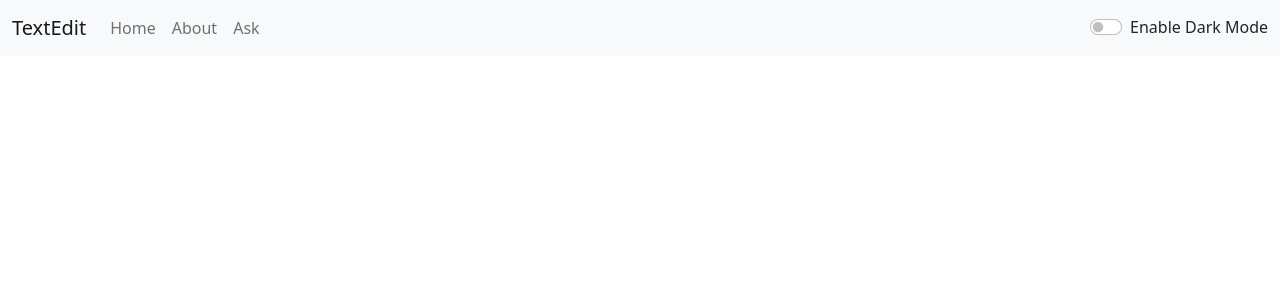
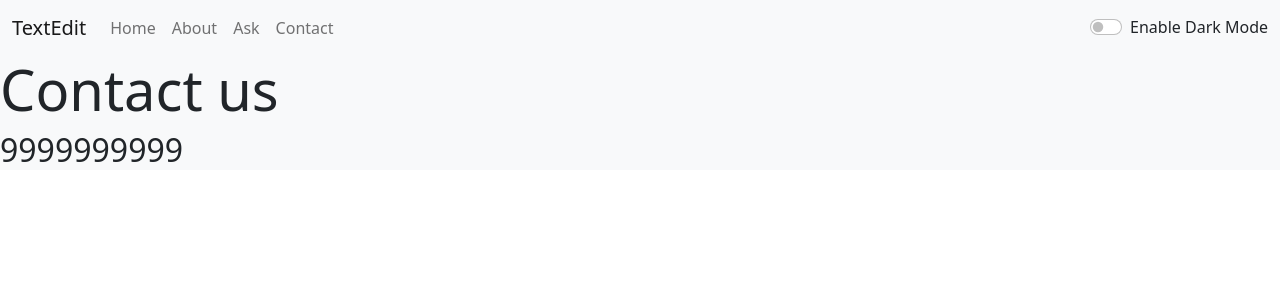
Before and after one commit to DSC-AIT-Pune/Text-Edit, a React (Create React App) app: page /Contact in a window 1280 px wide. Shown: the top 300 px of the page. Built offline with nearby package versions, Linux system fonts and the light colour scheme; what @react-pdf/renderer would draw is missing.

Commit message:
Update 4 files

```diff
--- a/src/App.js
+++ b/src/App.js
@@ -2,12 +2,14 @@
 import { useState } from "react";
 import "./App.css";
 import About from "./components/About";
+import Contact from "./components/Contact";
 // import React, { useState } from 'react';
 import Navbar from "./components/Navbar";
 import TextForm from "./components/TextForm";
 import Alert from "./components/Alert";
 
 import { BrowserRouter as Router, Routes, Route } from "react-router-dom";
+//import { isButtonElement } from "react-router-dom/dist/dom";
 
 function App() {
   const [Mode, setMode] = useState("light"); // whether dark mode is enabled or not
@@ -55,12 +57,14 @@ function App() {
         <Navbar
           title="TextEdit"
           about="About"
+          Contact="Contact"
           mode={Mode}
           toggleMode={toggleMode}
           btntxt={btntxt}
         />
 
         <Alert alert={alert} alertstate={alertstate} />
+
         <Routes>
           <Route
             exact
@@ -76,6 +80,7 @@ function App() {
           />
 
           <Route exact path="/about" element={<About mode={Mode} />} />
+          <Route exact path="/Contact" element={<Contact mode={Mode} />} />
         </Routes>
       </Router>
     </>
--- a/src/components/Alert.js
+++ b/src/components/Alert.js
@@ -18,6 +18,8 @@ function Alert(props) {
           </div>
         </div>
       )}
+
+
     </div>
   );
 }
--- /dev/null
+++ b/src/components/Contact.js
@@ -0,0 +1,17 @@
+export default function Contact(props) {
+  return (
+
+      <div className={`bg-${props.mode === "dark" ? "dark" : "light"}`}>
+
+              <h1 className="display-4">Contact us</h1>
+
+               <h2>9999999999</h2>
+
+
+      </div>
+
+
+
+
+  );
+}
--- a/src/components/Navbar.js
+++ b/src/components/Navbar.js
@@ -55,6 +55,16 @@ export default function Navbar(props) {
                 Ask
               </Link>
             </li>
+             <li className="nav-item">
+              <Link
+                className={`nav-link ${
+                  location.pathname === "/contact" ? "active" : ""
+                }`}
+                to="/contact"
+              >
+                {props.Contact}
+              </Link>
+            </li>
           </ul>
           <div
             className={`form-check form-switch text-${
```
